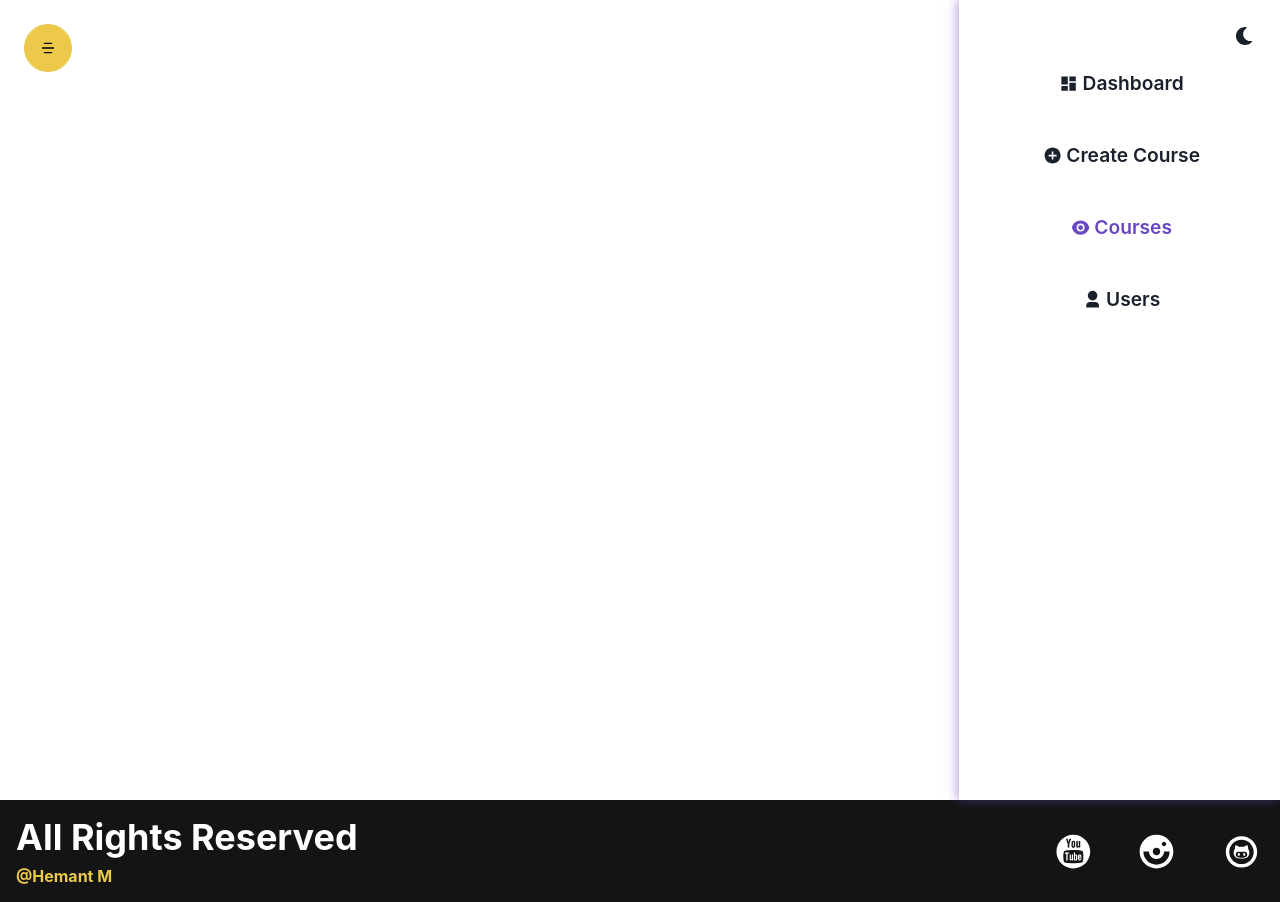
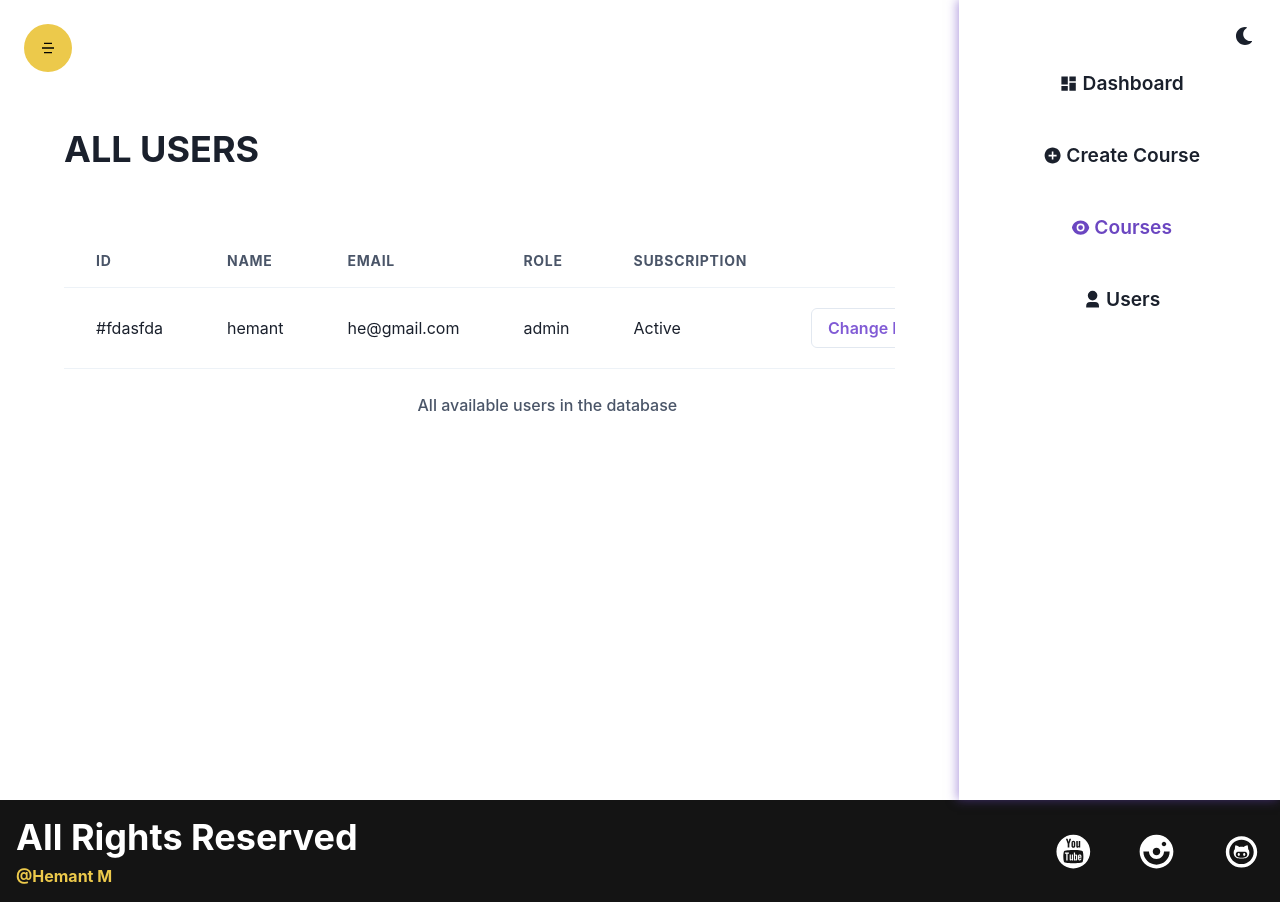
Before and after one commit to hemantmm/TradePros, a React (Create React App) app in the folder course-bundle/: page /admin/courses in a window 1280 px wide. Built offline with nearby package versions, Linux system fonts and the light colour scheme.

Commit message:
course page

```diff
--- a/course-bundle/src/components/Admin/AdminCourses/AdminCourses.jsx
+++ b/course-bundle/src/components/Admin/AdminCourses/AdminCourses.jsx
@@ -1,15 +1,57 @@
+import { Box, Button, Grid, HStack, Heading, Table, TableCaption, TableContainer, Tbody, Td, Th, Thead, Tr } from '@chakra-ui/react'
 import React from 'react'
 import Sidebar from '../Sidebar'
-import { Box, Grid } from '@chakra-ui/react'
+import { RiDeleteBin7Fill } from 'react-icons/ri'
 
 function AdminCourses() {
+
+  const users=[{
+    _id:"fdasfda",
+    name:"hemant",
+    role:"admin",
+    subscription:{
+      status:'active'
+    },
+    email:"he@gmail.com",
+  }]
+
+  const updateHandler=(userId)=>{
+    console.log(userId);
+  }
+
+  const deleteButtonHandler=(userId)=>{
+    console.log(userId);
+  }
   return (
-    // <div>Courses</div>
+    // <div>Users</div>
     <>
     <Grid minH={'100vh'} templateColumns={['1fr','5fr 1fr']}>
-        <Box>
+        <Box p={['0','16']} overflowX={'auto'}>
+          {/* <Heading */}
+          <Heading textTransform={'uppercase'} children='All Users' my='16' textAlign={['center','left']} />
 
-
+          <TableContainer w={['100vw','full']}>
+            <Table variant={'simple'} size={'lg'}>
+              <TableCaption>All available users in the database</TableCaption>
+              <Thead>
+                <Tr>
+                  <Th>Id</Th>
+                  <Th>Name</Th>
+                  <Th>Email</Th>
+                  <Th>Role</Th>
+                  <Th>Subscription</Th>
+                  <Th isNumeric>Action</Th>
+                </Tr>
+              </Thead>
+              <Tbody>
+                {
+                  users.map(item=>(
+                    <Row updateHandler={updateHandler} deleteButtonHandler={deleteButtonHandler} key={item._id} item={item} />
+                  ))
+                }
+              </Tbody>
+            </Table>
+          </TableContainer>
         </Box>
         <Sidebar />
     </Grid>
@@ -18,3 +60,24 @@
 }
 
 export default AdminCourses
+
+
+function Row({item,updateHandler,deleteButtonHandler}){
+  return (
+    <Tr>
+      <Td>#{item._id}</Td>
+      <Td>{item.name}</Td>
+      <Td>{item.email}</Td>
+      <Td>{item.role}</Td>
+      <Td>{item.subscription.status==='active'?'Active':'Not'}</Td>
+      <Td isNumeric>
+        <HStack justifyContent={'flex-end'}>
+          <Button onClick={()=>updateHandler(item._id)} variant={'outline'} color='purple.500'>Change Role</Button>
+          <Button onClick={()=>deleteButtonHandler(item._id)} color={'purple.600'}>
+            <RiDeleteBin7Fill />
+          </Button>
+        </HStack>
+      </Td>
+    </Tr>
+  )
+}
--- a/course-bundle/src/components/Admin/Users/Users.jsx
+++ b/course-bundle/src/components/Admin/Users/Users.jsx
@@ -1,15 +1,57 @@
-import { Box, Grid } from '@chakra-ui/react'
+import { Box, Button, Grid, HStack, Heading, Table, TableCaption, TableContainer, Tbody, Td, Th, Thead, Tr } from '@chakra-ui/react'
 import React from 'react'
 import Sidebar from '../Sidebar'
+import { RiDeleteBin7Fill } from 'react-icons/ri'
 
 function Users() {
+
+  const users=[{
+    _id:"fdasfda",
+    name:"hemant",
+    role:"admin",
+    subscription:{
+      status:'active'
+    },
+    email:"he@gmail.com",
+  }]
+
+  const updateHandler=(userId)=>{
+    console.log(userId);
+  }
+
+  const deleteButtonHandler=(userId)=>{
+    console.log(userId);
+  }
   return (
     // <div>Users</div>
     <>
     <Grid minH={'100vh'} templateColumns={['1fr','5fr 1fr']}>
-        <Box>
+        <Box p={['0','16']} overflowX={'auto'}>
+          {/* <Heading */}
+          <Heading textTransform={'uppercase'} children='All Users' my='16' textAlign={['center','left']} />
 
-
+          <TableContainer w={['100vw','full']}>
+            <Table variant={'simple'} size={'lg'}>
+              <TableCaption>All available users in the database</TableCaption>
+              <Thead>
+                <Tr>
+                  <Th>Id</Th>
+                  <Th>Name</Th>
+                  <Th>Email</Th>
+                  <Th>Role</Th>
+                  <Th>Subscription</Th>
+                  <Th isNumeric>Action</Th>
+                </Tr>
+              </Thead>
+              <Tbody>
+                {
+                  users.map(item=>(
+                    <Row updateHandler={updateHandler} deleteButtonHandler={deleteButtonHandler} key={item._id} item={item} />
+                  ))
+                }
+              </Tbody>
+            </Table>
+          </TableContainer>
         </Box>
         <Sidebar />
     </Grid>
@@ -18,3 +60,23 @@
 }
 
 export default Users
+
+function Row({item,updateHandler,deleteButtonHandler}){
+  return (
+    <Tr>
+      <Td>#{item._id}</Td>
+      <Td>{item.name}</Td>
+      <Td>{item.email}</Td>
+      <Td>{item.role}</Td>
+      <Td>{item.subscription.status==='active'?'Active':'Not'}</Td>
+      <Td isNumeric>
+        <HStack justifyContent={'flex-end'}>
+          <Button onClick={()=>updateHandler(item._id)} variant={'outline'} color='purple.500'>Change Role</Button>
+          <Button onClick={()=>deleteButtonHandler(item._id)} color={'purple.600'}>
+            <RiDeleteBin7Fill />
+          </Button>
+        </HStack>
+      </Td>
+    </Tr>
+  )
+}
```
